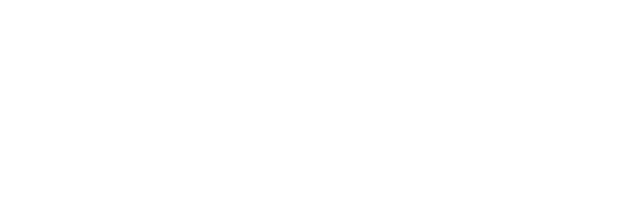
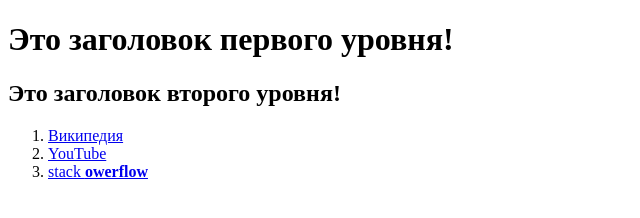
Before and after one commit to VladimirSharaP/task-html, a website: page src/index.html in a window 1280 px wide. Shown: the whole page, without its empty margins (0-640 px from the left). Drawn offline with Linux system fonts and the light colour scheme.

Commit message:
Задание по HTML

```diff
--- a/src/index.html
+++ b/src/index.html
@@ -2,6 +2,15 @@
 <html lang="en">
     <head>
         <title>HTML</title>
+        <link rel="stylesheet" href="./index.css">
     </head>
-    <body></body>
+    <body>
+        <h1>Это заголовок первого уровня!</h1>
+        <h2>Это заголовок второго уровня!</h2>
+        <ol>
+            <li><a href="https://ru.wikipedia.org/wiki/%D0%97%D0%B0%D0%B3%D0%BB%D0%B0%D0%B2%D0%BD%D0%B0%D1%8F_%D1%81%D1%82%D1%80%D0%B0%D0%BD%D0%B8%D1%86%D0%B0">Википедия</a></li>
+            <li><a href="https://www.youtube.com/">YouTube</a></li>
+            <li><a href="https://stackoverflow.com/">stack <b>owerflow</b></a></li>
+        </ol>
+    </body>
 </html>
```
Also changed, not shown: 1 other file.
